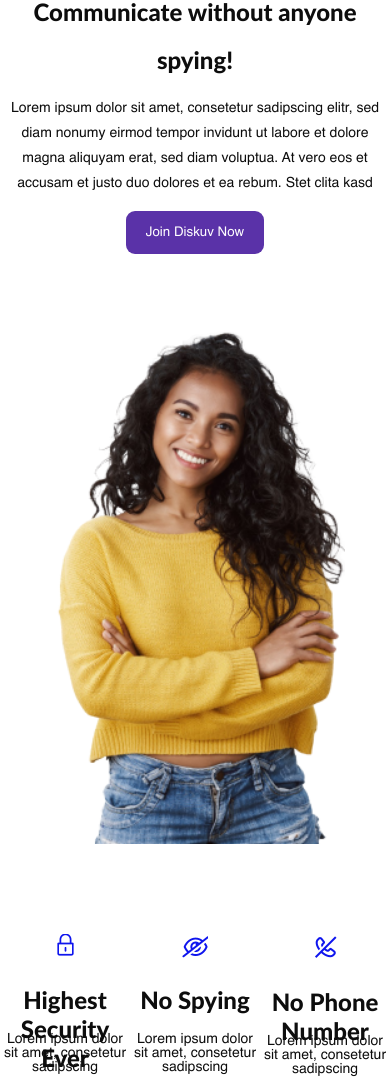
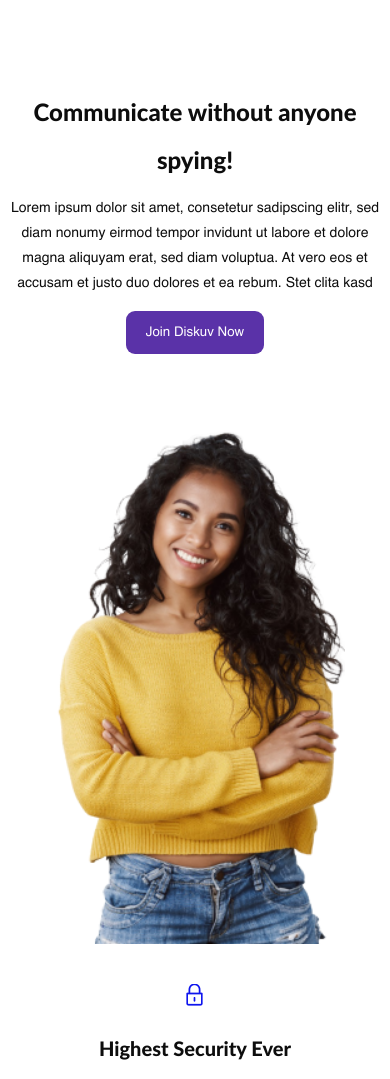
Before and after one commit to hrach105/diskuv, a Gatsby site in the folder diskuv/: page / in a window 390 px wide. Shown: the part 70-1149 px from the top of the page. Built offline with nearby package versions, Linux system fonts and the light colour scheme; Gatsby itself is replaced by a stand-in of ours.

Commit message:
mobile updates

```diff
--- a/diskuv/src/components/banner/banner.scss
+++ b/diskuv/src/components/banner/banner.scss
@@ -9,7 +9,9 @@
     position: relative;
     display: flex;
     align-items: center;
-
+    @media(max-width:920px) {
+        background-image: none;
+     }
     .banner-inner {
         display: flex;
         align-items: center;
@@ -25,7 +27,7 @@
             @media(max-width:920px) {
                 text-align: center;
                 margin-right: 0;
-
+                margin-top: 100px;
             }
             h1 {
                 font-size: 40px;
--- a/diskuv/src/components/components.scss
+++ b/diskuv/src/components/components.scss
@@ -4,11 +4,15 @@
     justify-content: space-between;
     text-align: center;
     margin: 88px 0 140px 0;
+    @media(max-width:920px) {
+       flex-direction: column;
+       margin: 40px 0 70px 0;
+       flex-direction: column;
+    }
     .card-item {
         h2 {
             color: #0D0D0D;
             font-size: 20px;
-            height: 24px;
             margin-bottom: 20px;
             font-family: Lato;
             margin-top: 25px;
--- a/diskuv/src/components/footer/footer.scss
+++ b/diskuv/src/components/footer/footer.scss
@@ -13,6 +13,7 @@ footer {
         @media(max-width:920px) {
             margin-bottom: 30px !important;
             text-align: center;
+            margin: auto;
          }
         .logo {
             max-width: 100px;
--- a/diskuv/src/fragments/home/DiskuvProductsSection.scss
+++ b/diskuv/src/fragments/home/DiskuvProductsSection.scss
@@ -98,13 +98,3 @@
         }
     }
 }
-
-
-@media(max-width:767px) {
-    h1 {
-        font-size: 24px !important;
-    }
-    h2 {
-        font-size: 24px !important;
-    }
-}
```
